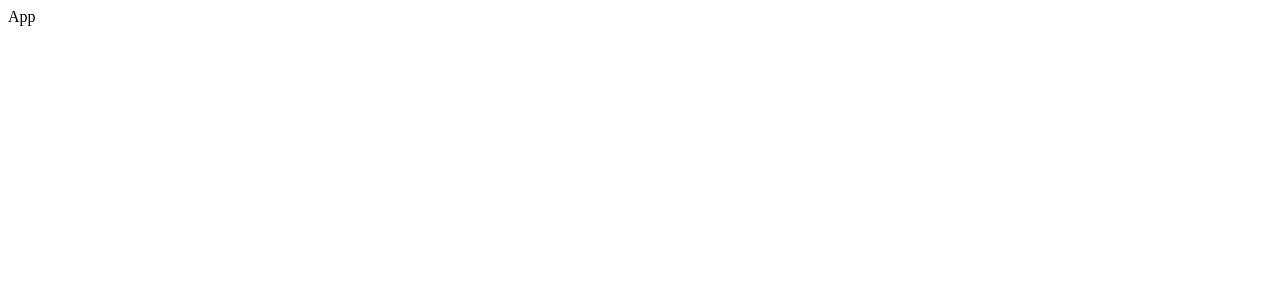
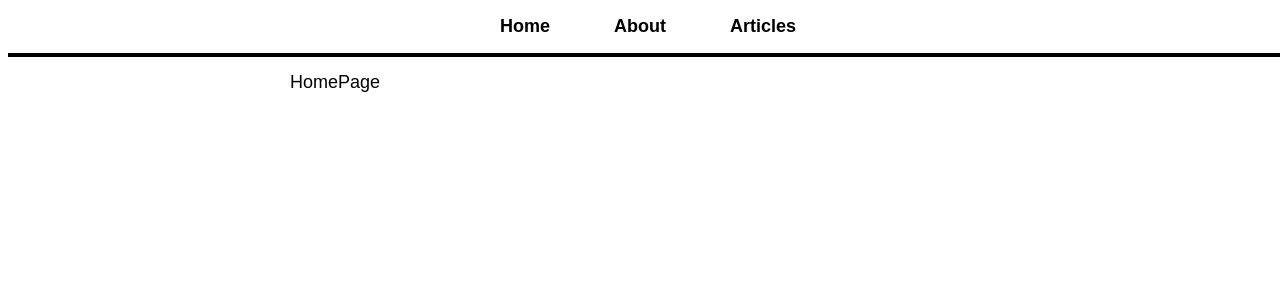
Before and after one commit to TamarawGuy/mern-blog-firebase, a React (Create React App) app in the folder frontend/: page / in a window 1280 px wide. Shown: the top 300 px of the page. Built offline with nearby package versions, Linux system fonts and the light colour scheme.

Commit message:
Add routes for pages and styles

```diff
--- /dev/null
+++ b/frontend/src/App.css
@@ -0,0 +1,43 @@
+body {
+  font-family: Arial, Helvetica, sans-serif;
+  font-size: 18px;
+}
+
+#page-body {
+  max-width: 700px;
+  margin: auto;
+  padding-top: 64px;
+}
+
+nav {
+  border-bottom: 4px solid black;
+  text-align: center;
+  position: fixed;
+  top: 0;
+  width: 100%;
+  background: white;
+}
+
+nav ul {
+  list-style-type: none;
+  margin: 0;
+  padding: 0;
+}
+
+nav li {
+  display: inline-block;
+  padding-top: 16px;
+  padding-bottom: 16px;
+}
+
+nav a {
+  text-decoration: none;
+  color: black;
+  font-weight: bold;
+  padding: 16px 32px;
+}
+
+nav a:hover {
+  background: black;
+  color: white;
+}
--- a/frontend/src/App.js
+++ b/frontend/src/App.js
@@ -1,7 +1,30 @@
-import React from "react";
+import "./App.css";
+import { BrowserRouter, Routes, Route } from "react-router-dom";
+
+import Navbar from "./components/Navbar";
+import HomePage from "./pages/HomePage";
+import AboutPage from "./pages/AboutPage";
+import ArticlesListPage from "./pages/ArticlesListPage";
+import ArticlePage from "./pages/ArticlePage";
+import NotFoundPage from "./pages/NotFoundPage";
 
 const App = () => {
-  return <div>App</div>;
+  return (
+    <BrowserRouter>
+      <div>
+        <Navbar />
+        <div id="page-body">
+          <Routes>
+            <Route path="/" element={<HomePage />} />
+            <Route path="/about" element={<AboutPage />} />
+            <Route path="/articles" element={<ArticlesListPage />} />
+            <Route path="/articles/:articleId" element={<ArticlePage />} />
+            <Route path="*" element={<NotFoundPage />} />
+          </Routes>
+        </div>
+      </div>
+    </BrowserRouter>
+  );
 };
 
 export default App;
```
